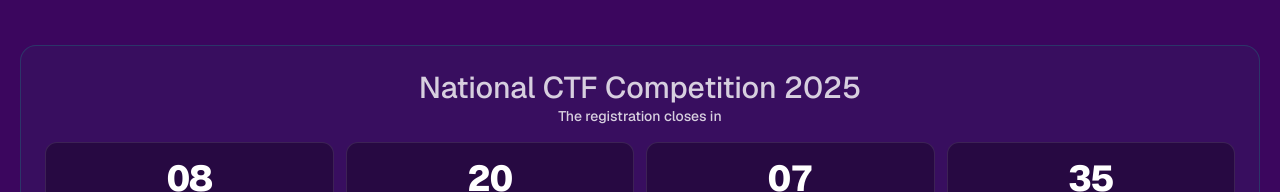
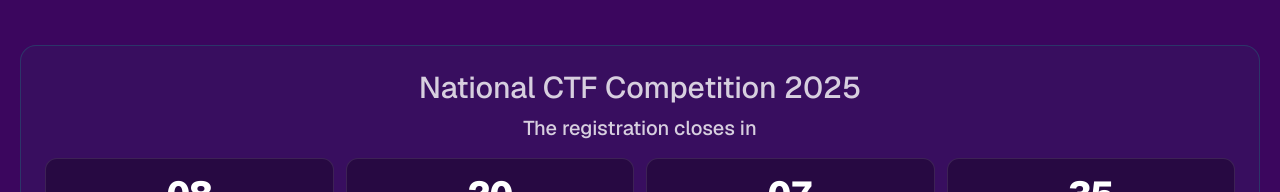
Before and after one commit to kazikhalednur/ctf-client-2025, a Next.js app: page / in a window 1280 px wide. Shown: the part 743-935 px from the top of the page. Built offline with nearby package versions, Linux system fonts and the light colour scheme.

Commit message:
Update webite

```diff
--- a/app/page.tsx
+++ b/app/page.tsx
@@ -31,8 +31,8 @@ export default function Home() {
     return (
       <div className="rounded-2xl border border-emerald-400/20 bg-emerald-500/5 p-6">
         <div className="text-center">
-          <div className="text-white/80 font-medium text-3xl">National CTF Competition 2025</div>
-          <div className="text-white/80 font-medium text-sm">The registration closes in</div>
+          <div className="text-white/80 font-medium text-3xl pb-2">National CTF Competition 2025</div>
+          <div className="text-white/80 font-medium text-xl">The registration closes in</div>
         </div>
         <div className="mt-4 grid grid-cols-4 gap-3 text-center">
           {[{ k: "Days", v: days }, { k: "Hours", v: hours }, { k: "Minutes", v: minutes }, { k: "Seconds", v: seconds }].map((i) => (
```
